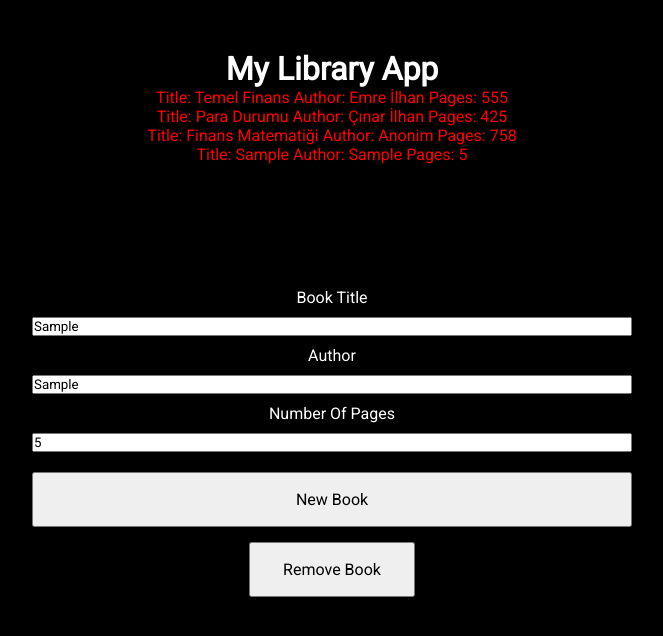
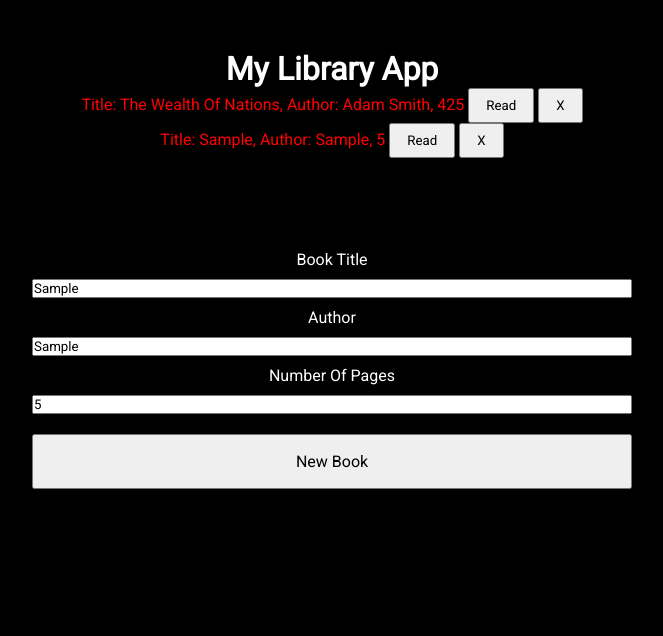
Before and after one commit to fabricator41/library, a plain HTML site: page index.html in a window 1280 px wide. Both pictures are taken after typing "Sample", "Sample", "5" into the empty fields and a click on the button "New Book". Shown: the whole page, without its empty margins (308-971 px from the left). Drawn offline with Linux system fonts and the light colour scheme.

Commit message:
finished

```diff
--- a/index.html
+++ b/index.html
@@ -10,7 +10,15 @@
   <body>
     <h1>My Library App</h1>
     <div class="container">
-      <ul class="book-list" id="book-list"></ul>
+      <ul class="book-list" id="book-list">
+        <li>
+          Title: The Wealth Of Nations, Author: Adam Smith, 425
+          <button class="read close">Read</button>
+          <button id="remove" type="button" class="close" aria-label="Close">
+            <span aria-hidden="true">X</span>
+          </button>
+        </li>
+      </ul>
       <form action="">
         <label for="title">Book Title</label>
         <input type="text" name="title" id="title" />
@@ -18,9 +26,8 @@
         <input type="text" name="author" id="author" />
         <label for="pages">Number Of Pages</label>
         <input type="number" name="pages" id="pages" />
-        <button id="button">New Book</button>
+        <button id="button" class="new">New Book</button>
       </form>
-      <button id="rmv-button">Remove Book</button>
     </div>
   </body>
 </html>
--- a/main.js
+++ b/main.js
@@ -3,11 +3,23 @@ let myLibrary = [];
 const book = document.createElement('li');
 let bookList = document.getElementById('book-list');
 const btn = document.getElementById('button');
-const rmvButton = document.getElementById('rmv-button');
+let removeButton = document.querySelectorAll('#remove');
+let readButton = document.querySelectorAll('.read');
 
 const title = document.getElementById('title');
 const author = document.getElementById('author');
 const pages = document.getElementById('pages');
+
+addEventListenerList(readButton, 'click', isRead);
+addEventListenerList(removeButton, 'click', removeNode);
+
+function isRead() {
+  if (this.textContent === 'Read') {
+    this.textContent = 'Not Read';
+  } else {
+    this.textContent = 'Read';
+  }
+}
 
 // Constructor function
 
@@ -18,17 +30,9 @@ function Book(title, author, pages, isRead) {
   this.read = isRead;
 }
 
-let deneme = new Book('Temel Finans', 'Emre İlhan', 555, true);
-let deneme2 = new Book('Para Durumu', 'Çınar İlhan', 425, true);
-let deneme3 = new Book('Finans Matematiği', 'Anonim', 758, true);
-
 function addBookToLibrary(item) {
   myLibrary.push(item);
 }
-
-addBookToLibrary(deneme);
-addBookToLibrary(deneme2);
-addBookToLibrary(deneme3);
 
 function showBooks(arr) {
   for (item in arr) {
@@ -44,9 +48,24 @@ function showBooks(arr) {
   }
 }
 
+// a function which add events to each node
+
+function addEventListenerList(list, event, fn) {
+  for (let i = 0; i < list.length; i++) {
+    list[i].addEventListener(event, fn, false);
+  }
+}
+
 showBooks(myLibrary);
 
 btn.addEventListener('click', newBook);
+
+// 1. Preventing refresh of the page
+// 2. Create a new Book Object
+// 3. Create a new list element
+// 4. Update inner of list element
+// 5. Add new book to existing list
+// 6. Add events to Read and Remove buttons
 
 function newBook(event) {
   event.preventDefault();
@@ -54,21 +73,23 @@ function newBook(event) {
     title.value,
     author.value,
     pages.value,
-    (isRead = false)
+    (this.read = 'Read')
   );
   let deneme = document.createElement('li');
-  deneme.innerHTML =
-    'Title: ' +
-    newlyAddedBook.title +
-    ' Author: ' +
-    newlyAddedBook.author +
-    ' Pages: ' +
-    newlyAddedBook.pages;
-  bookList.appendChild(deneme);
+  deneme.innerHTML = ` <li>Title: ${newlyAddedBook.title}, Author: ${newlyAddedBook.author}, ${newlyAddedBook.pages}
+    <button class="read close">${newlyAddedBook.read}</button>
+    <button id="remove" type="button" class="close" aria-label="Close">
+      <span aria-hidden="true">X</span>
+    </button></li>`;
+  bookList.append(deneme);
+  readButton = document.querySelectorAll('.read');
+  addEventListenerList(readButton, 'click', isRead);
+  removeButton = document.querySelectorAll('#remove');
+  addEventListenerList(removeButton, 'click', removeNode);
 }
 
-rmvButton.addEventListener('click', removeBook);
+// a function which removes an element
 
-function removeBook(event) {
-  bookList.removeChild(bookList.lastChild);
+function removeNode() {
+  this.parentElement.remove();
 }
--- a/style.css
+++ b/style.css
@@ -38,10 +38,14 @@ label {
   margin: 5px 0;
 }
 
-button {
+button.new {
   margin-top: 15px;
   padding: 16px 32px;
   font-size: 1rem;
+}
+
+.close {
+  padding: 8px 16px;
 }
 
 ul {
```
